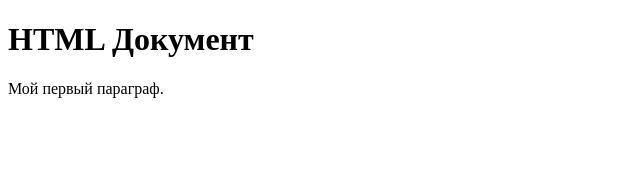
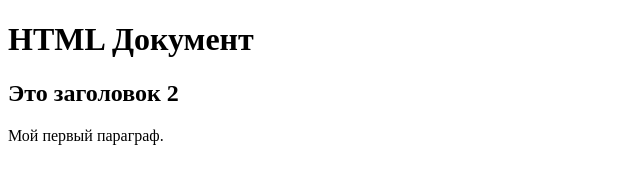
Before and after one commit to rezniki/rs_school, a plain HTML site: page index.html in a window 1280 px wide. Shown: the whole page, without its empty margins (0-640 px from the left). Drawn offline with Linux system fonts and the light colour scheme.

Commit message:
feat: add index.html file

```diff
--- a/index.html
+++ b/index.html
@@ -3,7 +3,7 @@
 <body>
 
 <h1>HTML Документ</h1>
-
+<h2>Это заголовок 2</h2>
 <p>Мой первый параграф.</p>
 
 </body>
```
